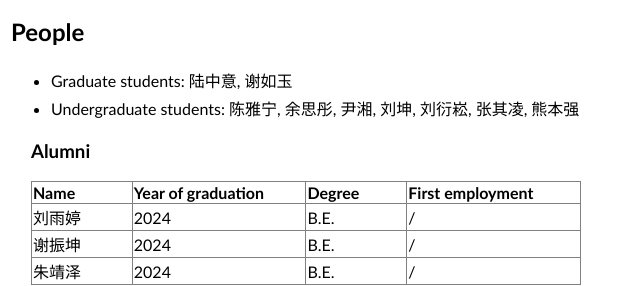
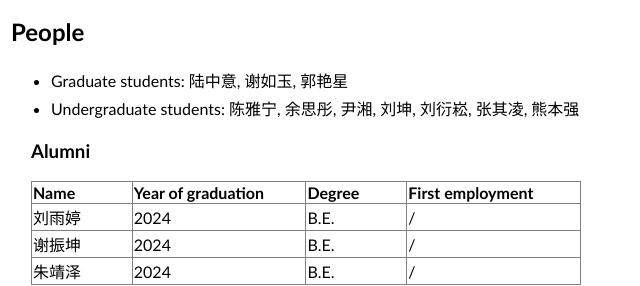
Before and after one commit to liding320/liding320.github.io, a plain HTML site: page index.html in a window 1280 px wide. Shown: the part 1359-1645 px from the top of the page, 179-819 px from the left. Drawn offline with Linux system fonts and the light colour scheme.

Commit message:
Update index.html

```diff
--- a/index.html
+++ b/index.html
@@ -145,7 +145,7 @@
 <div style="width: 900px; height: auto; margin: 0px auto; font-family: Calibri">
 <h2>People</h2>
   <ul>
-      <li style="padding: 2px 0px;">Graduate students: 陆中意, 谢如玉</li>
+      <li style="padding: 2px 0px;">Graduate students: 陆中意, 谢如玉, 郭艳星</li>
       <li style="padding: 2px 0px;">Undergraduate students: 陈雅宁, 余思彤, 尹湘, 刘坤, 刘衍崧, 张其凌, 熊本强</li>
   </ul>
 
```
